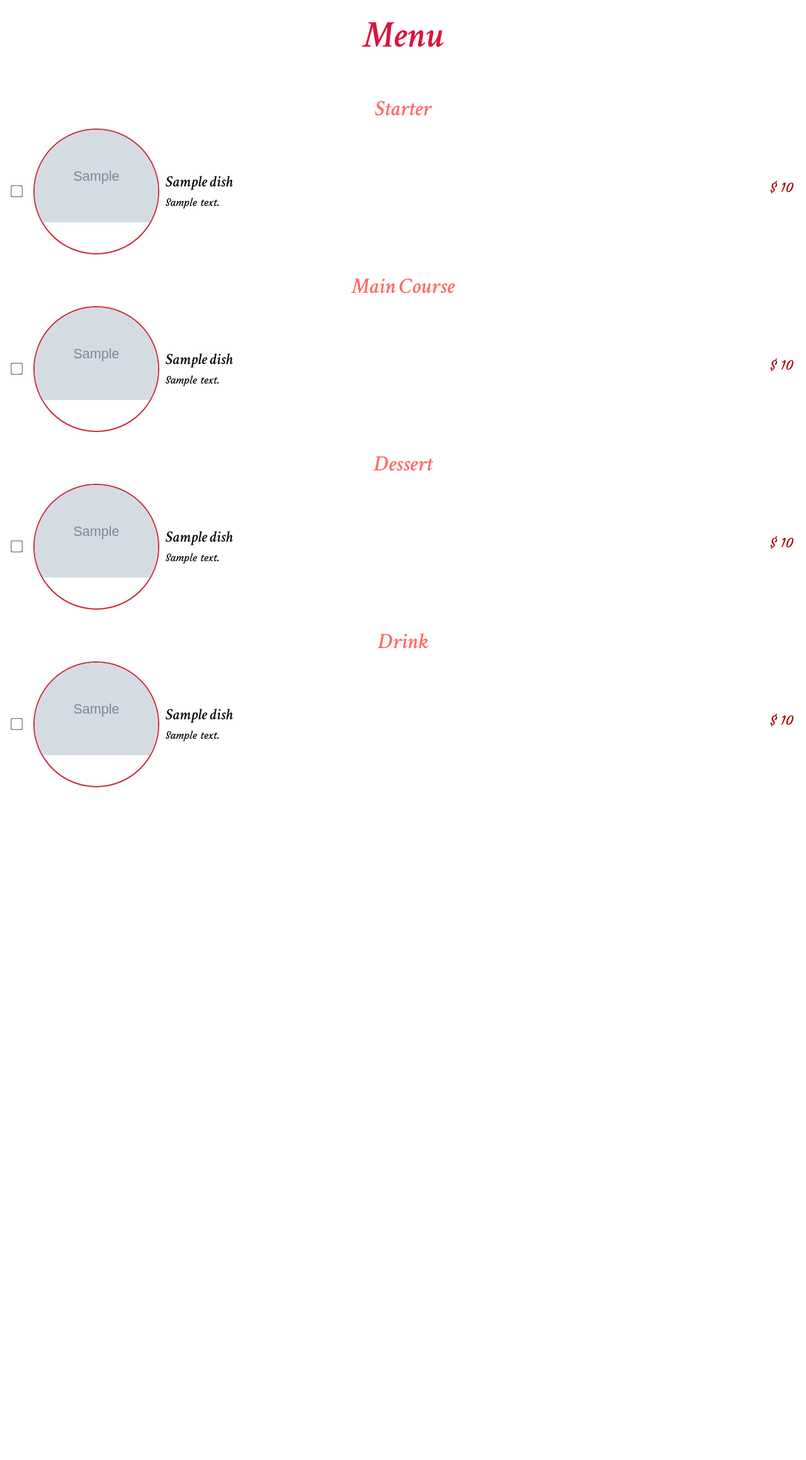
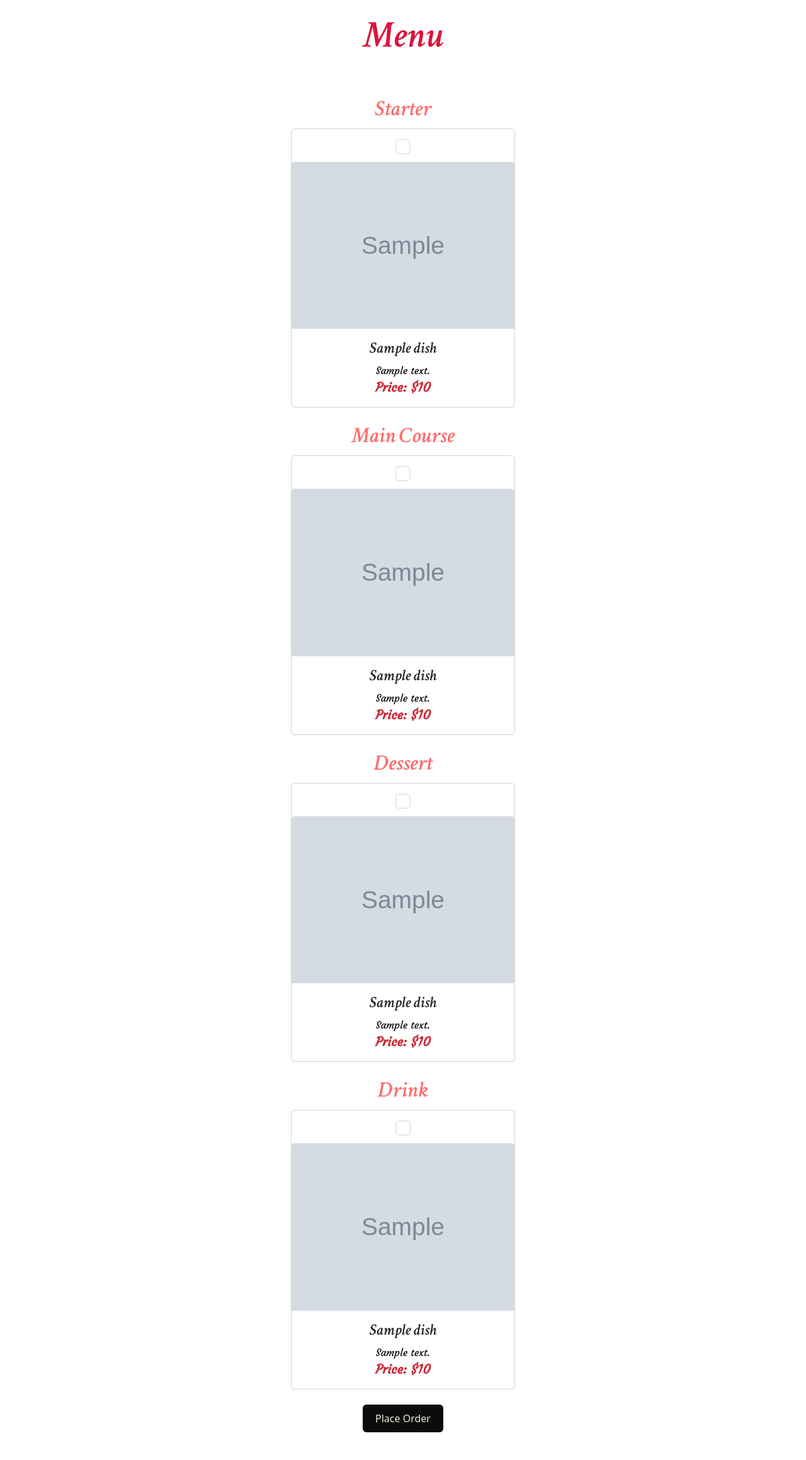
Before and after one commit to zeeshan-shah/pp4, a Django app: template templates/customer/menu.html in a window 1280 px wide. Shown: the part 119-2437 px from the top of the page at 63% size. Before the commit the page ends 1369 px from the top, so only its background shows below. Run offline with Django 3.2, Linux system fonts and the light colour scheme; the template is opened without the code that fills it: most values are stand-ins (such as "Sample title", 1, 10 or a date in 2020); grey boxes marked "Sample" are stand-in pictures.

Commit message:
Add Menu Page

```diff
--- a/static/css/style.css
+++ b/static/css/style.css
@@ -125,12 +125,6 @@ img {
     height: auto;
 }
 
-/* Style the menu container */
-.menu-container {
-    text-align: center;
-    padding: 20px;
-  }
-
 /* Style the menu heading */
 .menu-heading {
     font-family: 'Crimson Text', serif;
@@ -139,11 +133,6 @@ img {
     color: #DC143C;
     font-size: 60px;
     margin-bottom: 60px;
-  }
-
-  /* Style the menu category */
-  .menu-category {
-    margin-bottom: 30px;
 }
 
 /* Style the category heading */
@@ -156,41 +145,26 @@ img {
     margin-bottom: 10px;
 }
 
-  /* Style the menu items */
-  .menu-items {
-    list-style: none;
-    padding: 0;
-  }
-
-  /* Style each menu item */
-  .menu-item {
-    display: flex;
-    align-items: center;
-    margin-bottom: 20px;
+/* Style each menu item card */
+.card {
     text-align: left;
 }
 
 /* Style the dish checkbox */
-  .dish-checkbox {
-    margin-right: 20px;
+.form-check-input {
     transform: scale(1.5);
 }
 
 /* Style the dish image */
-  .dish-image {
-    width: 100px;
-    height: 100px;
+.card-img-top {
     object-fit: cover;
+    overflow: hidden; /* Hide overflowing content (if any) */
     float: left; /* Image on the left side */
+    margin-right: 20px;
 }
 
-  /* Style the dish details */
-  .dish-details {
-    flex: 1;
-  }
-
-  /* Style the dish name */
-  .dish-name {
+/* Style the dish title */
+.card-title {
     font-family: 'Crimson Text', serif;
     font-weight: 600;
     font-size: 25px;
@@ -200,7 +174,7 @@ img {
 }
 
 /* Style the dish description */
-  .dish-description {
+.card-text {
     font-family: 'Courgette', cursive;
     font-weight: 400;
     font-size: 16px;
@@ -209,30 +183,24 @@ img {
 }
 
 /* Style the dish price */
-  .dish-price {
+.price {
     font-family: 'Courgette', cursive;
-    font-weight: 400;
+    font-weight: bold;
     font-size: 20px;
-    color: #AA0000;
-    text-align: left;
-    margin-top: 5px;
-    margin-left: 25px
+    color: #CC2936;
 }
 
-
-/* Style for circular images with a border */
-.circular-image {
-    width: 200px; /* Set the desired image width */
-    height: 200px; /* Set the desired image height */
-    border: 2px solid #CC2936; /* Border color (crimson) */
-    border-radius: 50%; /* Make the image circular */
-    overflow: hidden; /* Hide overflowing content (if any) */
-    margin-right: 10px;
+/* Style for the custom button */
+#custom-btn {
+    background-color: #0B0B0B; /* Set the desired background color */
+    color: #EEEBD0; /* Set the desired text color */
+    border: none;
+    padding: 10px 20px;
+    cursor: pointer;
+    transition: background-color 0.3s, color 0.3s;
 }
 
-/* Style for images inside circular containers */
-.circular-image img {
-    width: 100%; /* Ensure the image fills the circular container */
-    height: auto; /* Automatically adjust the image height */
-    display: block; /* Remove any spacing or alignment issues */
+#custom-btn:hover {
+    background-color: #CC2936; /* Change the background color on hover */
+    color: #EEEBD0; /* Change the text color on hover */
 }
--- a/templates/customer/menu.html
+++ b/templates/customer/menu.html
@@ -2,87 +2,98 @@
 {% load static %}
 {% block content %}
 
-<div class="menu-container">
-  <h1 class="menu-heading">Menu</h1>
+<div class="container">
+    <h1 class="text-center menu-heading">Menu</h1>
 
-  <!-- Starter category -->
-  <div class="menu-category">
+    <!-- Starter Category -->
+    <div class="row justify-content-center">
+        <div class="col-12 text-center">
             <h2 class="category-heading">Starter</h2>
-    <ul class="menu-items">
+        </div>
         {% for dish in starter_dishes %}
-      <li class="menu-item">
-        <input type="checkbox" class="dish-checkbox" name="selected_dishes" value="{{ dish.id }}">
-        <div class="circular-image">
-            <img src="{{ dish.image.url }}" alt="{{ dish.name }}" class="dish-image">
+        <div class="col-md-6 col-lg-4 mb-4">
+            <div class="card">
+                <div class="card-body d-flex justify-content-center">
+                    <input type="checkbox" name="selected_dishes" value="{{ dish.id }}" class="form-check-input">
                 </div>
-        <div class="dish-details">
-          <h3 class="dish-name">{{ dish.name }}</h3>
-          <p class="dish-description">{{ dish.description }}</p>
+                <img src="{{ dish.image.url }}" alt="{{ dish.name }}" class="card-img-top">
+                <div class="card-body text-center">
+                    <h3 class="card-title">{{ dish.name }}</h3>
+                    <p class="card-text d-none d-md-block">{{ dish.description }}</p>
+                    <p class="card-text price">Price: ${{ dish.price }}</p>
                 </div>
-        <p class="dish-price">$ {{ dish.price }}</p>
-      </li>
+            </div>
+        </div>
         {% endfor %}
-    </ul>
     </div>
 
-  <!-- Main Course category -->
-  <div class="menu-category">
+    <!-- Main Course Category -->
+    <div class="row justify-content-center">
+        <div class="col-12 text-center">
             <h2 class="category-heading">Main Course</h2>
-    <ul class="menu-items">
+        </div>
         {% for dish in main_course_dishes %}
-      <li class="menu-item">
-        <input type="checkbox" class="dish-checkbox" name="selected_dishes" value="{{ dish.id }}">
-        <div class="circular-image">
-            <img src="{{ dish.image.url }}" alt="{{ dish.name }}" class="dish-image">
+        <div class="col-md-6 col-lg-4 mb-4">
+            <div class="card">
+                <div class="card-body d-flex justify-content-center">
+                    <input type="checkbox" name="selected_dishes" value="{{ dish.id }}" class="form-check-input">
                 </div>
-        <div class="dish-details">
-          <h3 class="dish-name">{{ dish.name }}</h3>
-          <p class="dish-description">{{ dish.description }}</p>
+                <img src="{{ dish.image.url }}" alt="{{ dish.name }}" class="card-img-top">
+                <div class="card-body text-center">
+                    <h3 class="card-title">{{ dish.name }}</h3>
+                    <p class="card-text d-none d-md-block">{{ dish.description }}</p>
+                    <p class="card-text price">Price: ${{ dish.price }}</p>
                 </div>
-        <p class="dish-price">$ {{ dish.price }}</p>
-      </li>
+            </div>
+        </div>
         {% endfor %}
-    </ul>
     </div>
 
-  <!-- Dessert category -->
-  <div class="menu-category">
+    <!-- Dessert Category -->
+    <div class="row justify-content-center">
+        <div class="col-12 text-center">
             <h2 class="category-heading">Dessert</h2>
-    <ul class="menu-items">
+        </div>
         {% for dish in dessert_dishes %}
-      <li class="menu-item">
-        <input type="checkbox" class="dish-checkbox" name="selected_dishes" value="{{ dish.id }}">
-        <div class="circular-image">
-            <img src="{{ dish.image.url }}" alt="{{ dish.name }}" class="dish-image">
+        <div class="col-md-6 col-lg-4 mb-4">
+            <div class="card">
+                <div class="card-body d-flex justify-content-center">
+                    <input type="checkbox" name="selected_dishes" value="{{ dish.id }}" class="form-check-input">
                 </div>
-        <div class="dish-details">
-          <h3 class="dish-name">{{ dish.name }}</h3>
-          <p class="dish-description">{{ dish.description }}</p>
+                <img src="{{ dish.image.url }}" alt="{{ dish.name }}" class="card-img-top">
+                <div class="card-body text-center">
+                    <h3 class="card-title">{{ dish.name }}</h3>
+                    <p class="card-text d-none d-md-block">{{ dish.description }}</p>
+                    <p class="card-text price">Price: ${{ dish.price }}</p>
                 </div>
-        <p class="dish-price">$ {{ dish.price }}</p>
-      </li>
+            </div>
+        </div>
         {% endfor %}
-    </ul>
     </div>
 
-  <!-- Drink category -->
-  <div class="menu-category">
+    <!-- Drink Category -->
+    <div class="row justify-content-center">
+        <div class="col-12 text-center">
             <h2 class="category-heading">Drink</h2>
-    <ul class="menu-items">
+        </div>
         {% for dish in drink_dishes %}
-      <li class="menu-item">
-        <input type="checkbox" class="dish-checkbox" name="selected_dishes" value="{{ dish.id }}">
-        <div class="circular-image">
-            <img src="{{ dish.image.url }}" alt="{{ dish.name }}" class="dish-image">
+        <div class="col-md-6 col-lg-4 mb-4">
+            <div class="card">
+                <div class="card-body d-flex justify-content-center">
+                    <input type="checkbox" name="selected_dishes" value="{{ dish.id }}" class="form-check-input">
                 </div>
-        <div class="dish-details">
-          <h3 class="dish-name">{{ dish.name }}</h3>
-          <p class="dish-description">{{ dish.description }}</p>
+                <img src="{{ dish.image.url }}" alt="{{ dish.name }}" class="card-img-top">
+                <div class="card-body text-center">
+                    <h3 class="card-title">{{ dish.name }}</h3>
+                    <p class="card-text d-none d-md-block">{{ dish.description }}</p>
+                    <p class="card-text price">Price: ${{ dish.price }}</p>
                 </div>
-        <p class="dish-price">$ {{ dish.price }}</p>
-      </li>
+            </div>
+        </div>
         {% endfor %}
-    </ul>
+    </div>
+    <div class="text-center mb-4">
+        <input type="submit" value="Place Order" class="btn btn-primary" id="custom-btn">
     </div>
 </div>
 
```
Lines whose indentation alone changed are shown as unchanged.
